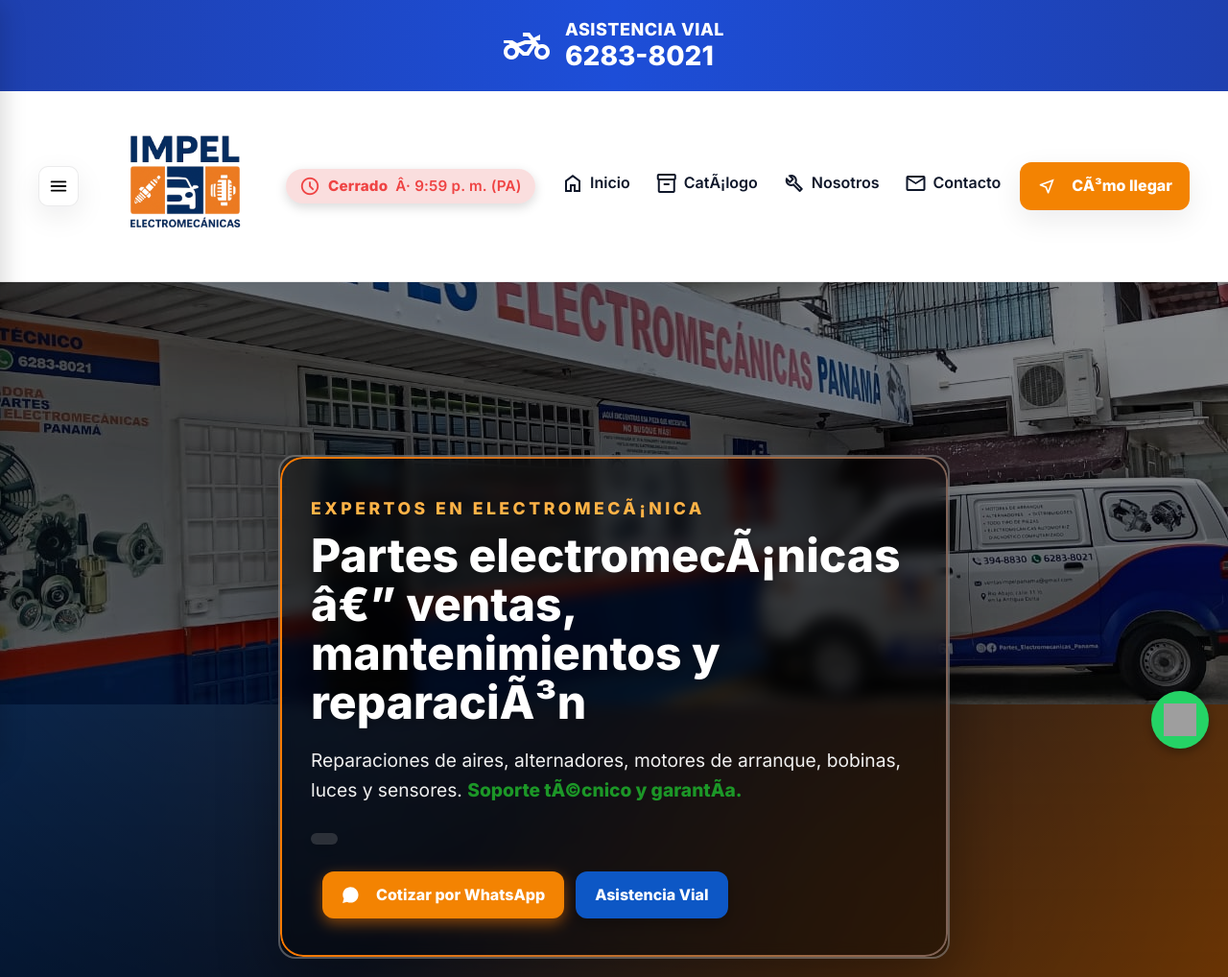
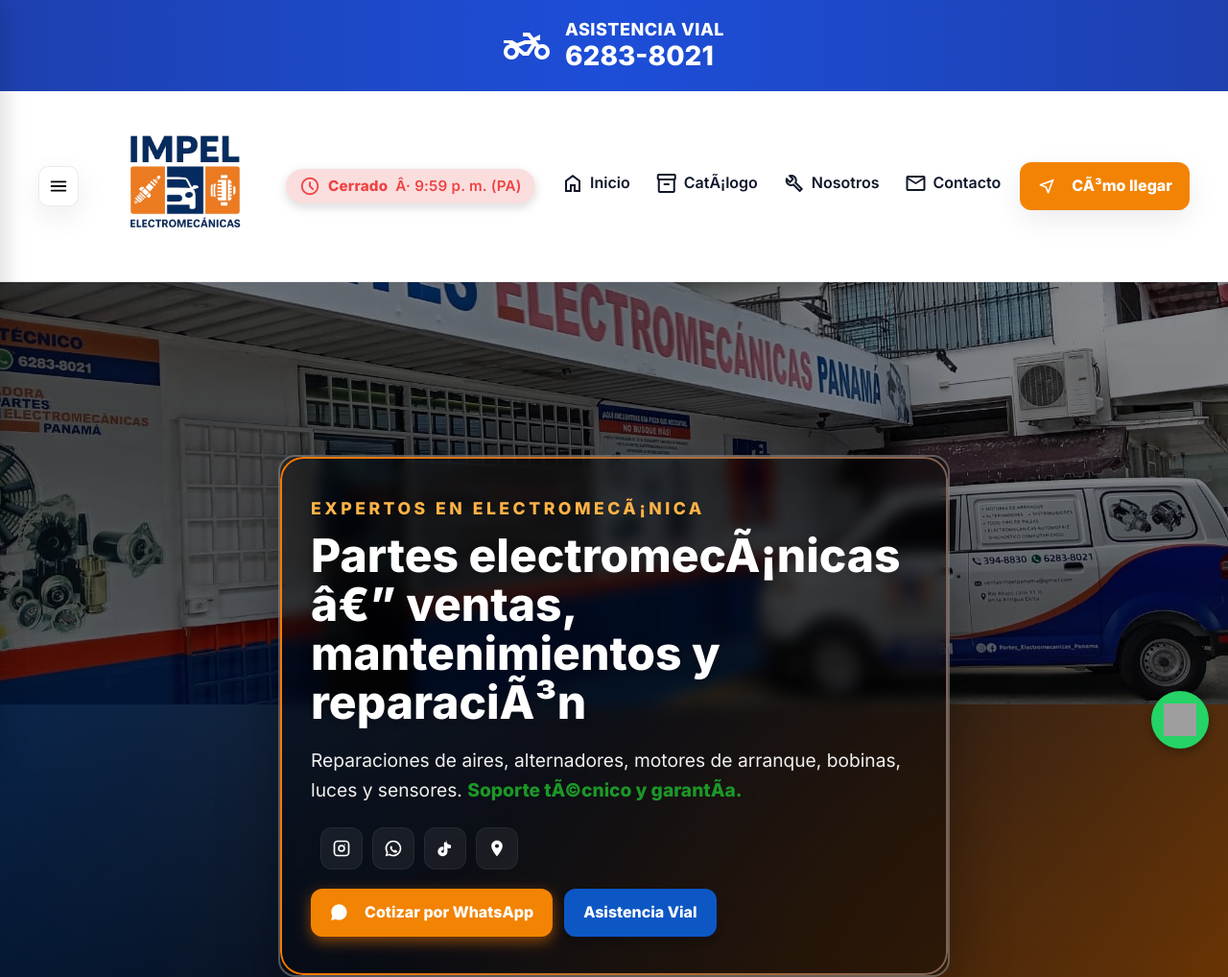
Before and after one commit to Benito6X/IMPEL, a plain HTML site: page index.html in a window 1280 px wide. Shown: the top 1018 px of the page at 96% size. Drawn offline with nearby package versions, Linux system fonts and the light colour scheme; grey boxes are pictures that could not be loaded.

Commit message:
Update index.html

```diff
--- a/index.html
+++ b/index.html
@@ -208,12 +208,66 @@
         Reparaciones de aires, alternadores, motores de arranque, bobinas, luces y sensores.
         <span class="resaltado">Soporte técnico y garantía.</span>
       </p>
-      <p class="status-text">
-        <span id="open-status"></span>
-      </p>
+      <!-- Redes sociales debajo de "Soporte técnico y garantía" -->
+<div class="social-links" aria-label="Redes sociales">
+  <a class="social-btn" href="https://www.instagram.com/partes_electromecanicas_panama/" target="_blank" rel="noopener noreferrer" aria-label="Instagram">
+    <!-- Instagram moderno -->
+    <svg xmlns="http://www.w3.org/2000/svg" width="20" height="20" fill="currentColor" viewBox="0 0 24 24">
+      <path d="M7 2C4.243 2 2 4.243 2 7v10c0 2.757 2.243 5 5 5h10c2.757 0 5-2.243 5-5V7c0-2.757-2.243-5-5-5H7zm10 2a3 3 0 0 1 3 3v10a3 3 0 0 1-3 3H7a3 3 0 0 1-3-3V7a3 3 0 0 1 3-3h10zm-5 3.5A4.505 4.505 0 0 0 7.5 12 4.505 4.505 0 0 0 12 16.5 4.505 4.505 0 0 0 16.5 12 4.505 4.505 0 0 0 12 7.5zm0 2A2.503 2.503 0 0 1 14.5 12 2.503 2.503 0 0 1 12 14.5 2.503 2.503 0 0 1 9.5 12 2.503 2.503 0 0 1 12 9.5zm4.75-2.25a.75.75 0 1 1-1.5 0 .75.75 0 0 1 1.5 0z"/>
+    </svg>
+  </a>
 
-        <!-- Estado del horario con fondo translúcido -->
-<div id="open-status" class="estado-horario"></div>
+  <a class="social-btn" href="https://wa.me/50760000000?text=Hola%20quiero%20información" target="_blank" rel="noopener noreferrer" aria-label="WhatsApp">
+    <svg xmlns="http://www.w3.org/2000/svg" width="20" height="20" fill="currentColor" viewBox="0 0 24 24">
+      <path d="M12 2a10 10 0 0 0-8.65 15.1L2 22l4.9-1.35A10 10 0 1 0 12 2zm0 18a8 8 0 0 1-4.09-1.12l-.29-.17-2.92.8.8-2.85-.18-.3A8 8 0 1 1 12 20zm3.7-5.65c-.2-.1-1.17-.58-1.35-.64-.18-.07-.3-.1-.43.1-.13.2-.5.64-.61.78-.12.13-.23.15-.43.05s-.84-.31-1.6-1a5.97 5.97 0 0 1-1.1-1.37c-.12-.2 0-.31.08-.42.08-.1.2-.23.3-.36.1-.13.13-.23.2-.38.07-.15.04-.28-.02-.4-.05-.1-.43-1.02-.59-1.4-.16-.38-.33-.32-.45-.33h-.38c-.12 0-.4.06-.61.28s-.8.78-.8 1.9.82 2.19.93 2.34c.12.15 1.6 2.46 3.87 3.45.54.23.96.36 1.29.47.54.17 1.03.15 1.42.09.43-.07 1.17-.48 1.33-.94.16-.47.16-.87.11-.94-.05-.08-.18-.13-.38-.23z"/>
+    </svg>
+  </a>
+
+  <a class="social-btn" href="https://www.tiktok.com/@impelpanama" target="_blank" rel="noopener noreferrer" aria-label="TikTok">
+  <svg xmlns="http://www.w3.org/2000/svg" width="20" height="20" fill="currentColor" viewBox="0 0 24 24">
+    <path d="M12.75 2c.6 0 1.1.5 1.1 1.1a4.3 4.3 0 0 0 4.3 4.3c.6 0 1.1.5 1.1 1.1v2.4c0 .6-.5 1.1-1.1 1.1a7.8 7.8 0 0 1-3.2-.7v4.6a6.1 6.1 0 1 1-6.1-6.1c.6 0 1.1.5 1.1 1.1v2.3c0 .6-.5 1.1-1.1 1.1a1.7 1.7 0 1 0 1.7 1.7V5.4c0-.6.5-1.1 1.1-1.1h2.2z"/>
+  </svg>
+</a>
+
+
+  <a class="social-btn" href="https://www.google.com/maps/place/Importadora+de+Partes+Electromec%C3%A1nicas+Panam%C3%A1/@9.0121592,-79.4998493,16.75z/data=!4m22!1m15!4m14!1m6!1m2!1s0x8faca9acf1195055:0x875d777315a0b932!2sImportadora+de+Partes+Electromec%C3%A1nicas+Panam%C3%A1,+local+4b+507,+Calle+95+Oeste,+Panama+City!2m2!1d-79.4986124!2d9.0152716!1m6!1m2!1s0x8faca9acf1195055:0x875d777315a0b932!2slocal+4b+507,+C.+95+Oeste,+Panam%C3%A1,+Provincia+de+Panam%C3%A1!2m2!1d-79.4986124!2d9.0152716!3m5!1s0x8faca9acf1195055:0x875d777315a0b932!8m2!3d9.0152716!4d-79.4986124!16s%2Fg%2F11ghck3d2l?entry=ttu&g_ep=EgoyMDI1MTAyMC4wIKXMDSoASAFQAw%3D%3D" target="_blank" rel="noopener noreferrer" aria-label="Google Maps">
+    <svg xmlns="http://www.w3.org/2000/svg" width="20" height="20" fill="currentColor" viewBox="0 0 24 24">
+      <path d="M12 2C8.13 2 5 5.13 5 9c0 5.25 7 13 7 13s7-7.75 7-13c0-3.87-3.13-7-7-7zm0 9.5A2.5 2.5 0 1 1 14.5 9 2.5 2.5 0 0 1 12 11.5z"/>
+    </svg>
+  </a>
+</div>
+
+<style>
+  .social-links {
+    display: flex;
+    gap: 10px;
+    margin-top: 14px;
+  }
+
+  .social-btn {
+    display: flex;
+    align-items: center;
+    justify-content: center;
+    width: 44px;
+    height: 44px;
+    border-radius: 12px;
+    background: rgba(255,255,255,0.06);
+    border: 1px solid rgba(255,255,255,0.06);
+    transition: all 0.2s ease;
+    color: #fff;
+  }
+
+  .social-btn:hover {
+    transform: translateY(-3px);
+    background: rgba(255,255,255,0.15);
+  }
+
+  .social-btn svg {
+    width: 20px;
+    height: 20px;
+  }
+</style>
+
 
 <!-- Material Symbols -->
 <link href="https://fonts.googleapis.com/css2?family=Material+Symbols+Outlined" rel="stylesheet" />
```
